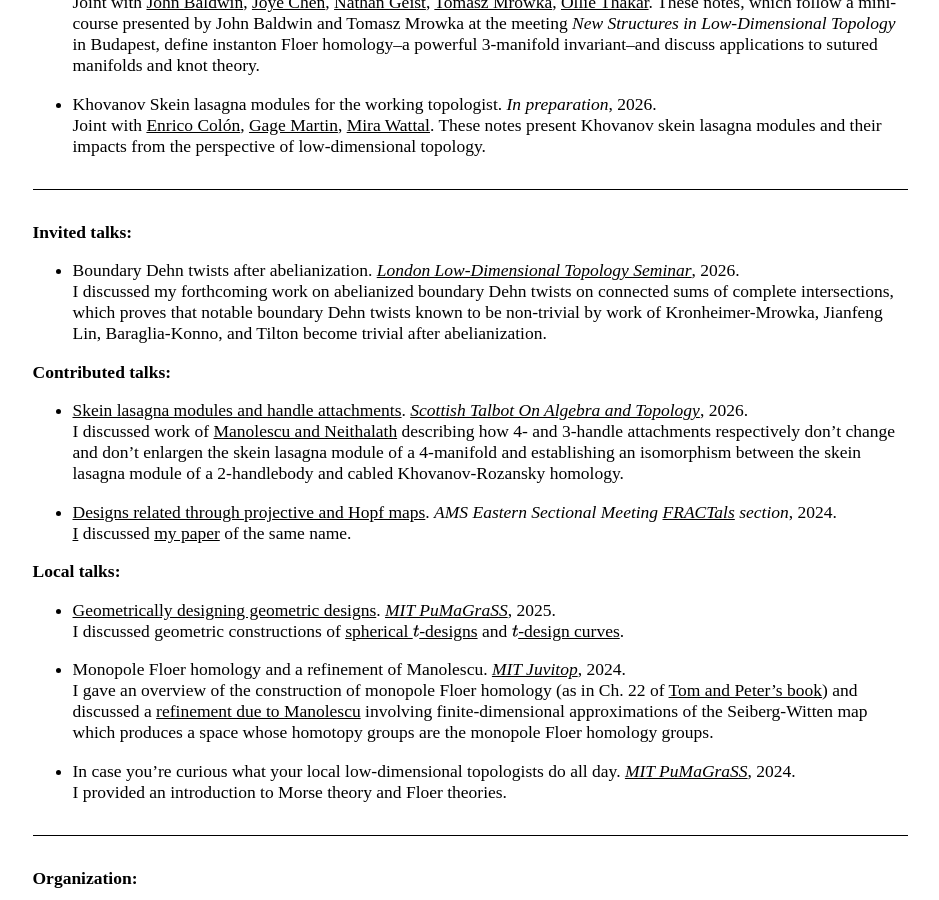
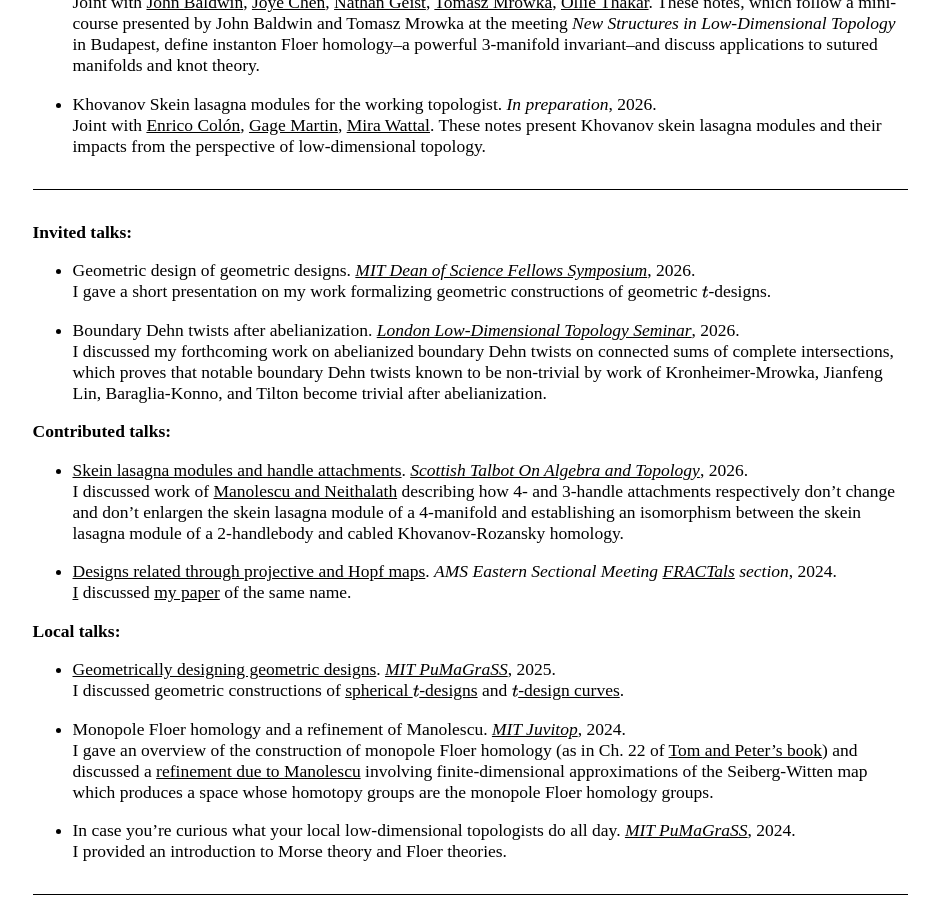
Before and after one commit to AyodejiLindblad/AyodejiLindblad.github.io, a Jekyll site: the page built from index.md, in a window 1280 px wide and 900 px high, scrolled down 1349 px. Shown: the whole window, without its empty margins (170-1109 px from the left). Built offline with Jekyll 4.4.1, drawn with Linux system fonts in a browser that asks for light colours; some web fonts are replaced.

Commit message:
added talk

```diff
--- a/index.md
+++ b/index.md
@@ -75,6 +75,9 @@ Joint with [Enrico Colón](https://www.math.harvard.edu/people/colon-enrico/), [
 
 <div id="talks" class="toc-jump"></div>
 **Invited talks:**
+
+* Geometric design of geometric designs. *[MIT Dean of Science Fellows Symposium](https://sites.mit.edu/scienceaace/dean-of-science-graduate-fellows-symposium/)*, 2026.
+    I gave a short presentation on my work formalizing geometric constructions of geometric $t$-designs.
 
 * Boundary Dehn twists after abelianization. *[London Low-Dimensional Topology Seminar](https://sites.google.com/view/londonlowdimensionaltopology)*, 2026.
     I discussed my forthcoming work on abelianized boundary Dehn twists on connected sums of complete intersections, which proves that notable boundary Dehn twists known to be non-trivial by work of Kronheimer-Mrowka, Jianfeng Lin, Baraglia-Konno, and Tilton become trivial after abelianization.
```
